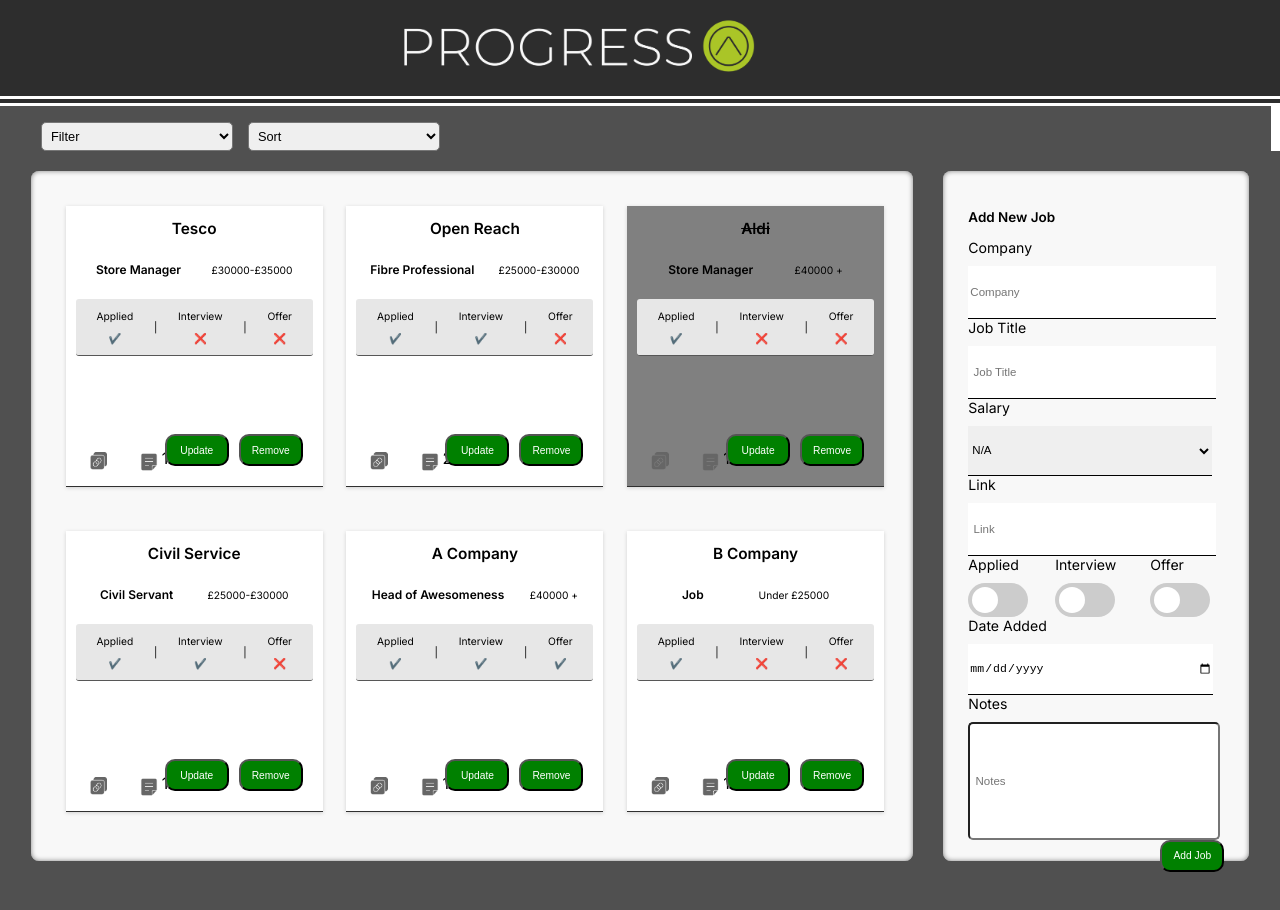
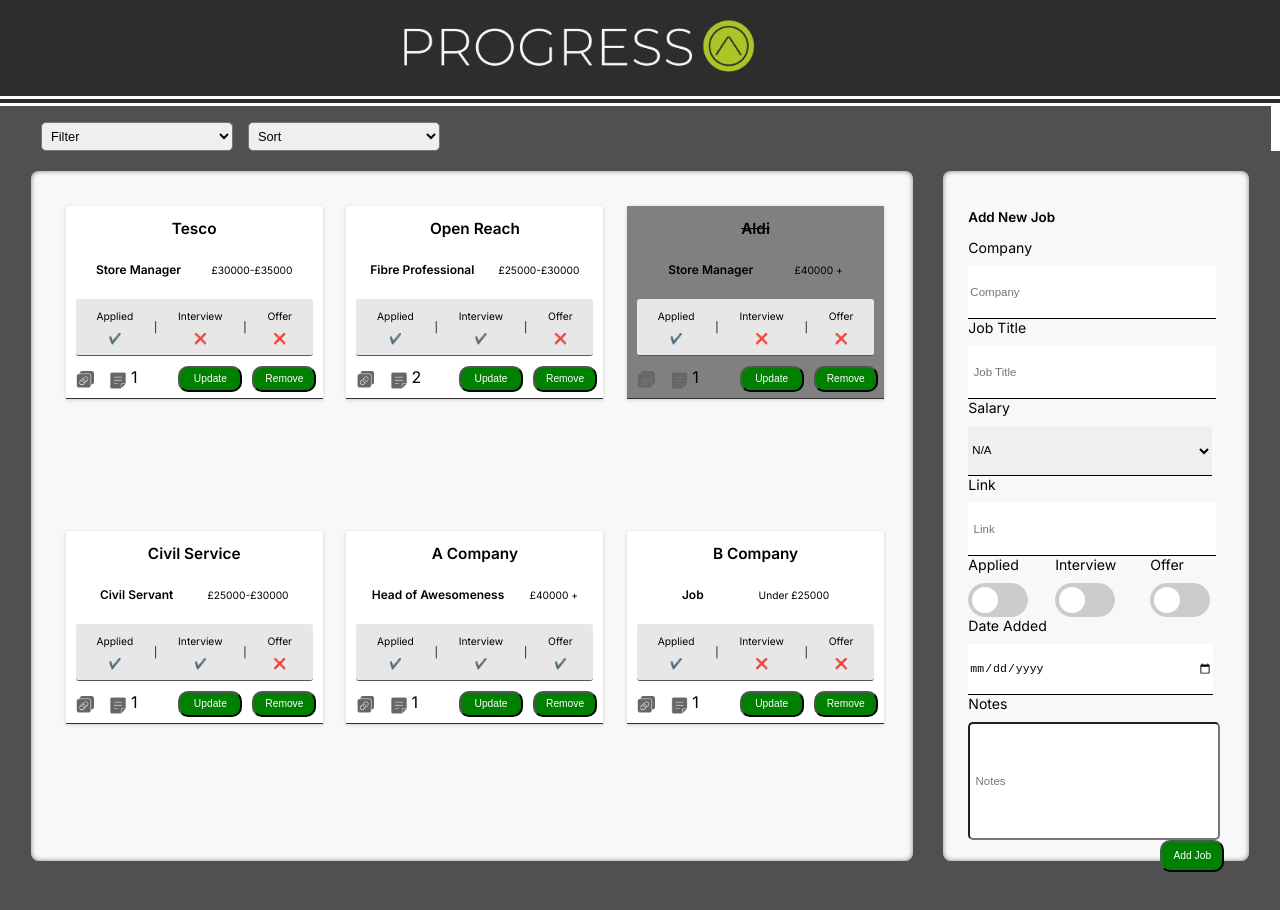
Before and after one commit to GLYNKNIGHT/Job-Tracking-App-Demo, a React (Create React App) app: page / in a window 1280 px wide. Shown: the top 910 px of the page. Built offline with nearby package versions, Linux system fonts and the light colour scheme; data requests are answered from the project's data file.

Commit message:
Couple of small changes to job card css

```diff
--- a/src/Components/Job/Job.module.css
+++ b/src/Components/Job/Job.module.css
@@ -2,7 +2,7 @@
 
 .job{
     width: 95%;
-    height: 35vh;
+    height: 15vw;
     background-color: rgb(255, 255, 255);
     border: none;
     border-bottom: 0.7px solid rgb(48, 48, 48);
@@ -25,11 +25,11 @@
 
   .icons {
     position: absolute;
-    left:20px;
-    bottom:10px;
+    left:0.5vw;
+    bottom:0.3vw;
     display: flex;
     flex-direction: row;
-    gap:25px;
+    gap:0.6vw;
   }
 
   .icons img{
@@ -87,7 +87,7 @@
     right:0px;
     bottom:0px;
     gap:10px;
-    margin: 20px;
+    margin: 0.5vw;
     margin-top:40px
 
   }
@@ -95,7 +95,7 @@
   .job_btns button{
 
     width: 5vw;
-    height: 2rem;
+    height: 2vw;
     border-radius: 10px;
     font-size: 0.8vw;
     background-color: green;
```
